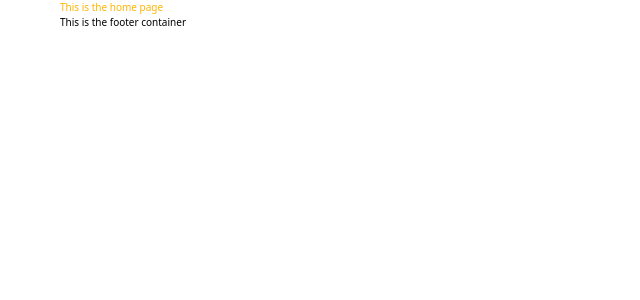
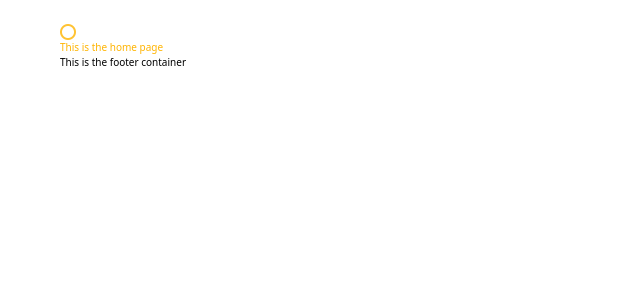
Before and after one commit to NOORMOHAMMED789/noor-portfolio, a Next.js app: page / in a window 1280 px wide. Shown: the top 300 px of the page, without its empty margins (0-640 px from the left). Built offline with nearby package versions, Linux system fonts and the light colour scheme.

Commit message:
header is in progress

```diff
--- a/src/components/Stars.jsx
+++ b/src/components/Stars.jsx
@@ -1,5 +1,16 @@
+import Image from "next/image";
 import React from "react";
 
 export default function DisplayStars() {
-  return <div></div>;
+  return (
+    <div className="mt-[2.4rem]">
+      <img
+        className=""
+        src="\Images\circle.png"
+        alt=""
+        width={16}
+        height={16}
+      />
+    </div>
+  );
 }
```
